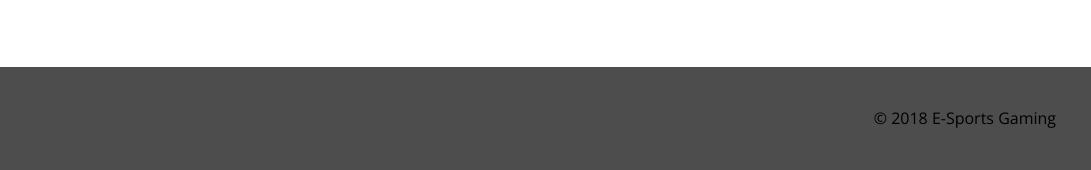
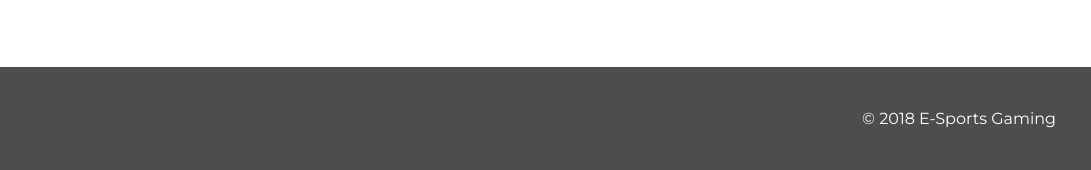
Before and after one commit to APerez89/Octagon-Mission-Complete, a plain HTML site: page index.html in a window 1280 px wide. Shown: the part 1207-1377 px from the top of the page, 189-1280 px from the left. Drawn offline with nearby package versions, Linux system fonts and the light colour scheme.

Commit message:
a tag added
Added a tag to footer for the copyrights

```diff
--- a/CSS/style.css
+++ b/CSS/style.css
@@ -198,6 +198,15 @@ footer {
     width: 125px;
 }
 
+.foot-right a {
+    color: #fff;
+    text-decoration: none;
+}
+
+.foot-right a:hover {
+    color: #6acaf1;
+}
+
 /*** DESKTOP STYLE ***/
 @media only screen and (min-width: 800px) {
     .nav-wrap {
--- a/index.html
+++ b/index.html
@@ -63,7 +63,7 @@
                 <a href="#"><img class="logo" src="images/logo-1.png" alt="logo"></a>
             </div> <!-- Foot-Left End -->
             <div class="foot-right">
-                <p>&copy 2018 E-Sports Gaming</p>
+                <a href="#"><p>&copy; 2018 E-Sports Gaming</p></a>
             </div> <!-- Foot-Right End -->
         </footer>
     </section>
```
Also changed, not shown: contact.html (+1 -1 lines).
